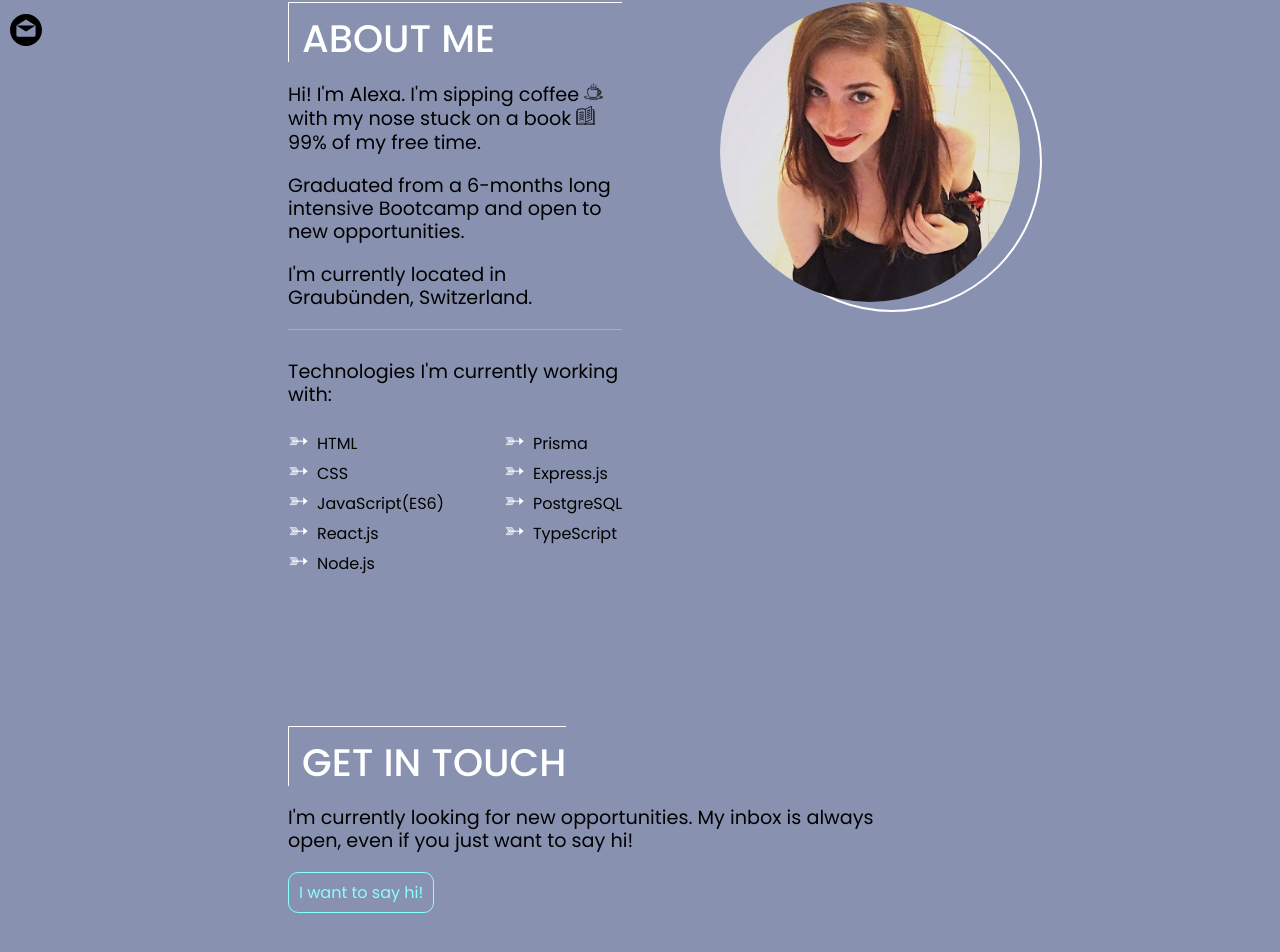
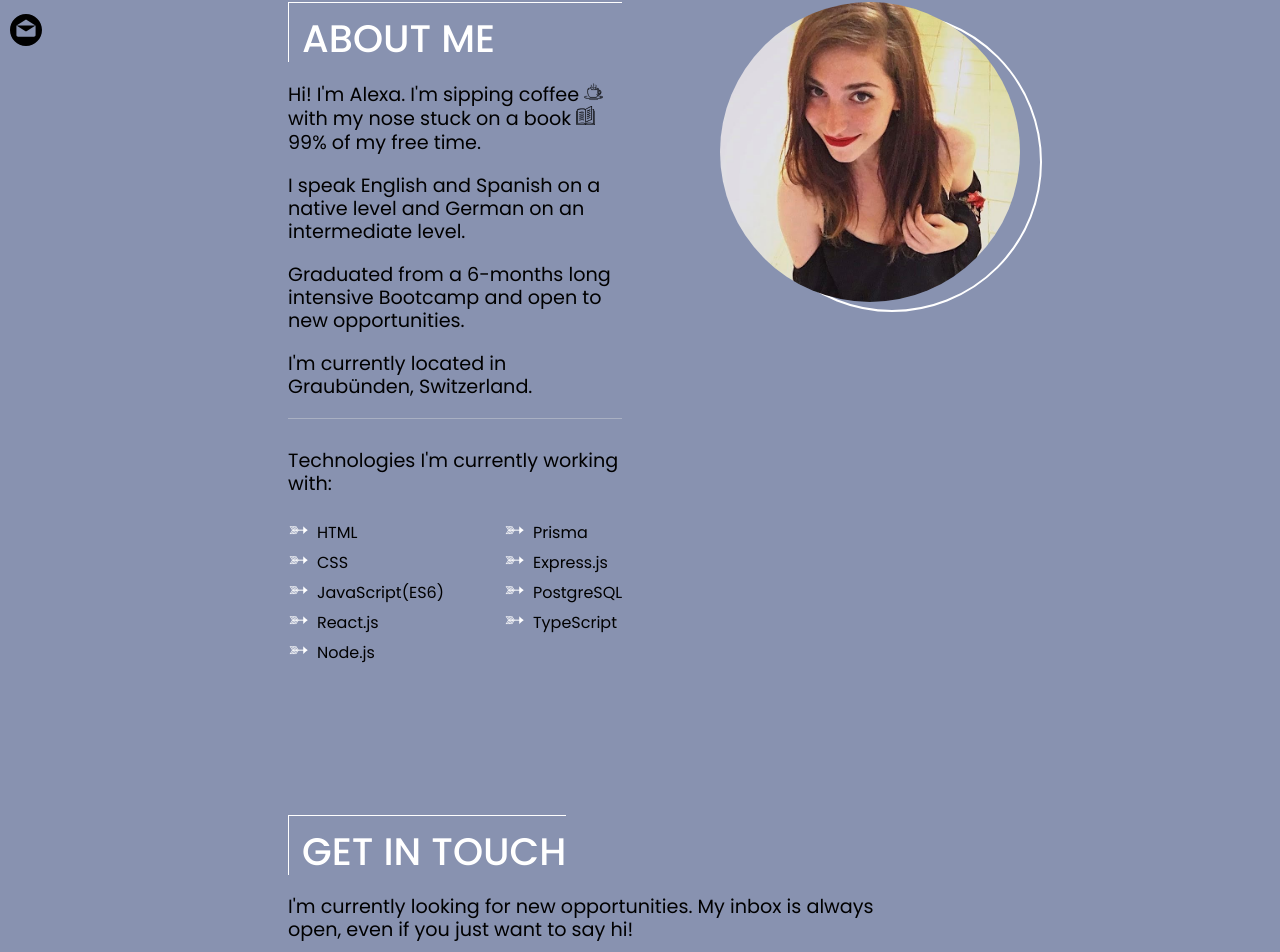
Before and after one commit to alexamaingard/merlina, a React (Create React App) app: page / in a window 1280 px wide. Shown: the part 798-1750 px from the top of the page. Before the commit the page ends 1711 px from the top, so only its background shows below. Built offline with nearby package versions, Linux system fonts and the light colour scheme.

Commit message:
add text to about me page

```diff
--- a/src/components/AboutPage.jsx
+++ b/src/components/AboutPage.jsx
@@ -155,6 +155,9 @@ export const AboutPage = () => {
                         99% of my free time.
                     </p>
                     <p>
+                        I speak English and Spanish on a native level and German on an intermediate
+                        level.</p>
+                    <p>
                         Graduated from a 6-months long intensive Bootcamp and
                         open to new opportunities.
                     </p>
```
